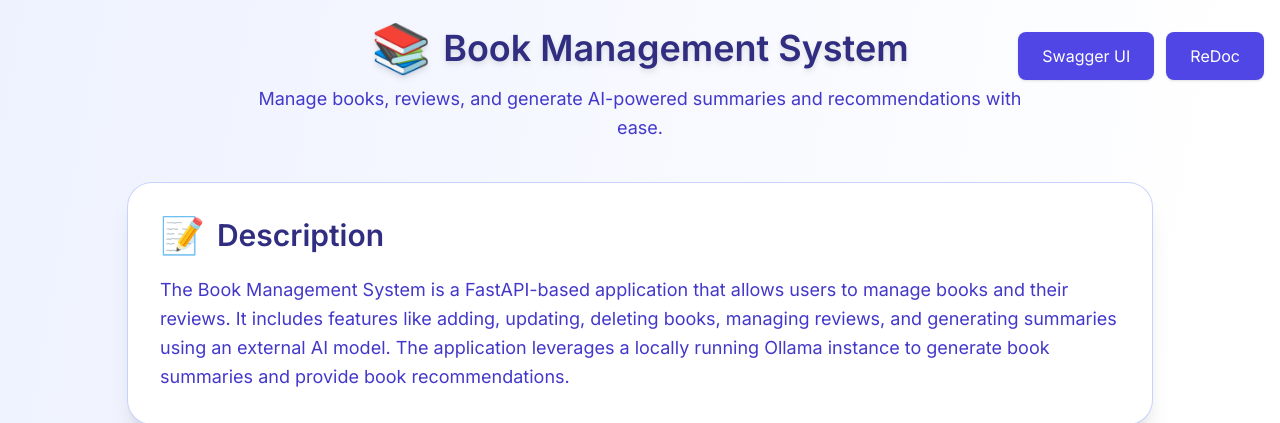
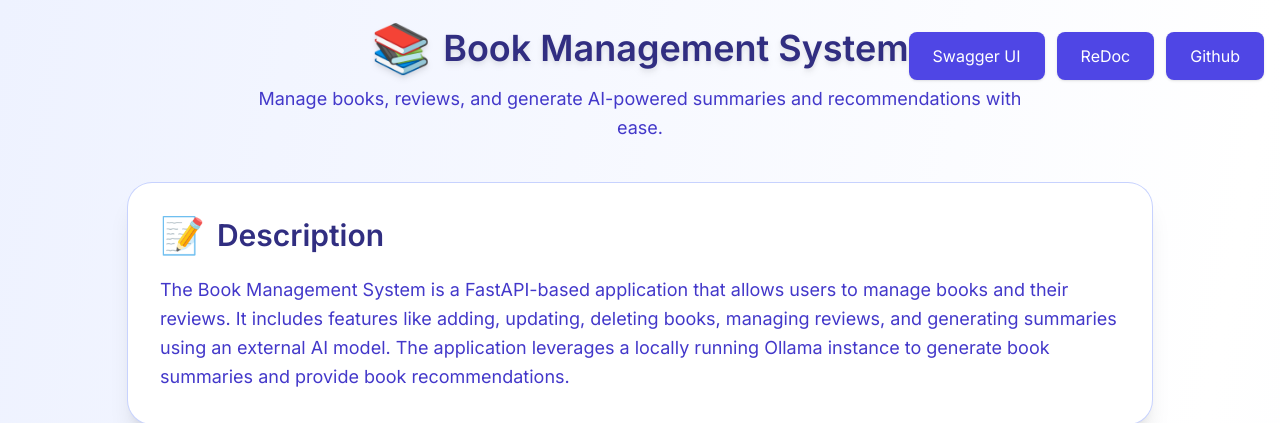
Before and after one commit to Gaurav3707/ai-book-management-system, a FastAPI app: page / in a window 1280 px wide. Shown: the top 423 px of the page. Run offline with FastAPI, Linux system fonts and the light colour scheme; parts of the project's set-up code (start-up, migrations or seed data) failed here and were passed over; some libraries are stand-ins or nearby versions.

Commit message:
feat: add production link to README and GitHub button to index page

```diff
--- a/templates/index.html
+++ b/templates/index.html
@@ -32,6 +32,9 @@
     </button>
     <button onclick="window.open('/redoc', '_blank')" class="bg-indigo-600 text-white px-6 py-3 text-center rounded-lg shadow hover:bg-indigo-700 flex items-center justify-center">
       ReDoc
+    </button>
+    <button onclick="window.open('https://github.com/Gaurav3707/ai-book-management-system', '_blank')" class="bg-indigo-600 text-white px-6 py-3 text-center rounded-lg shadow hover:bg-indigo-700 flex items-center justify-center">
+      Github
     </button>
   </div>
   <div class="max-w-5xl mx-auto space-y-10">
```
Also changed, not shown: README.md.
